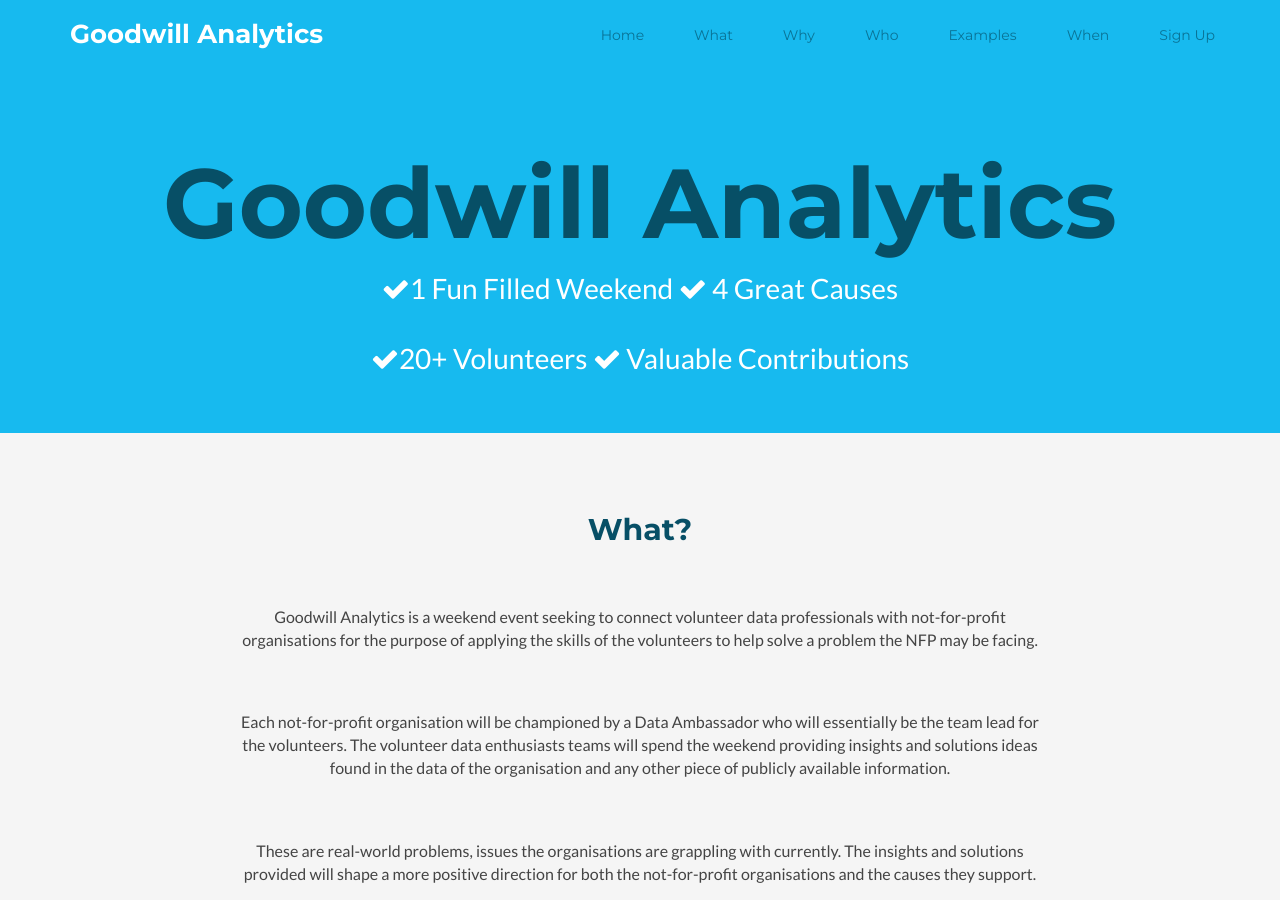
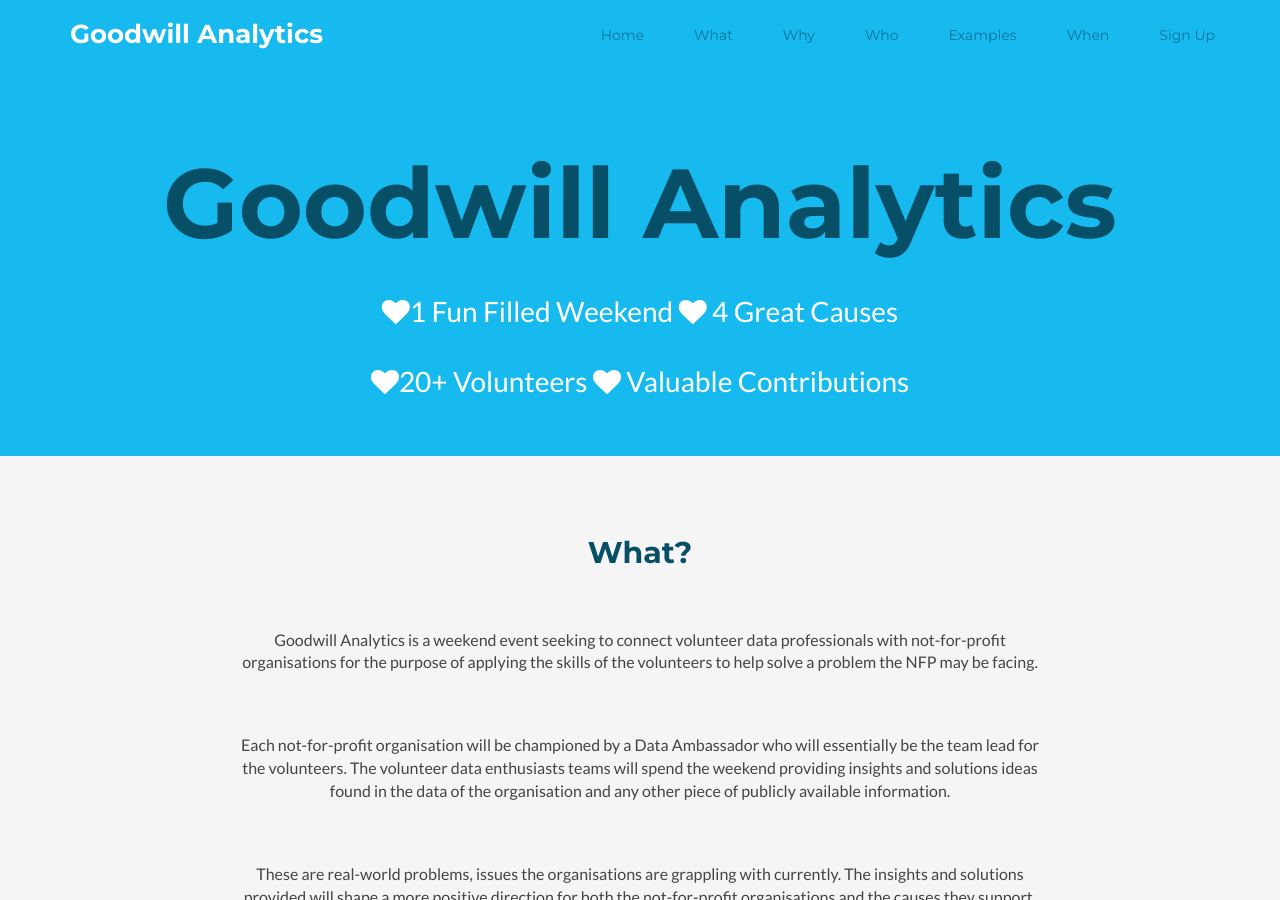
Before and after one commit to goodwillanalytics/goodwillanalytics.github.io, a Jekyll site: the page built from index.html, in a window 1280 px wide and 900 px high. Built offline with Jekyll 4.4.1, drawn with Linux system fonts in a browser that asks for light colours.

Commit message:
changes from review

```diff
--- a/_includes/promo.html
+++ b/_includes/promo.html
@@ -2,7 +2,8 @@
     <section id="home" class="promo section offset-header">
         <div class="container">
             <h2 class="title text-center">Goodwill Analytics</h2>
-			<p class="intro text-center"><i class="fa fa-check"></i>1 Fun Filled Weekend <i class="fa fa-check"></i> 4 Great Causes</p>
-            <p class="intro text-center"><i class="fa fa-check"></i>20+ Volunteers <i class="fa fa-check"></i> Valuable Contributions</p>
+			<br/>
+			<p class="intro text-center"><i class="fa fa-heart"></i>1 Fun Filled Weekend <i class="fa fa-heart"></i> 4 Great Causes</p>
+            <p class="intro text-center"><i class="fa fa-heart"></i>20+ Volunteers <i class="fa fa-heart"></i> Valuable Contributions</p>
         </div><!--//container-->
     </section><!--//promo-->
```
